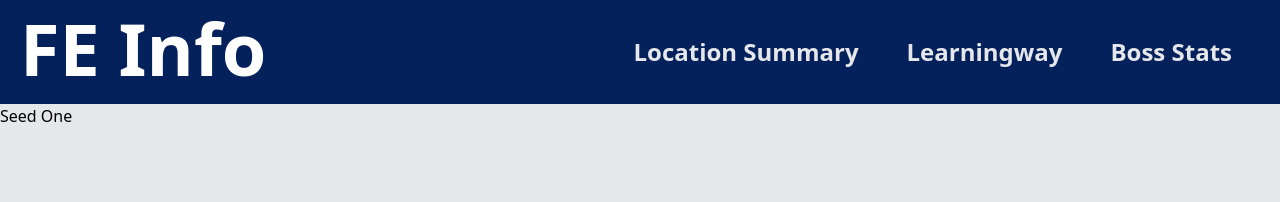
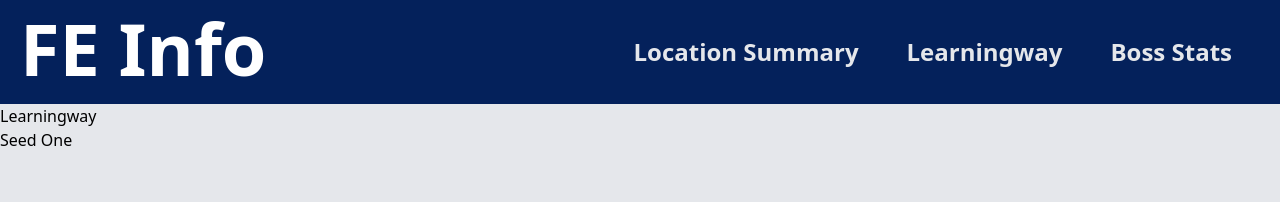
Before and after one commit to Antidale/ffiv_fe_boss_stats, a React (Vite) app: page /learningway in a window 1280 px wide. Shown: the top 202 px of the page. Built offline with nearby package versions, Linux system fonts and the light colour scheme; a web font is replaced by a local one.

Commit message:
starting to add some better structure for learningway

```diff
--- a/src/Learningway Page/LearningwayPage.jsx
+++ b/src/Learningway Page/LearningwayPage.jsx
@@ -1,9 +1,19 @@
 import React from 'react';
 
 const Learningway = () => (
-    <ul>
-        <li><a href="/public/learningway_seed_one.html">Seed One</a></li>
-    </ul>
+    <div className='mx-auto'>
+        <h1>Learningway</h1>
+        <article>
+            <section>
+                <h2></h2>
+            </section>
+            <ul>
+                <li><a href="/public/learningway_seed_one.html">Seed One</a></li>
+            </ul>
+        </article>
+    </div>
+
+
 
 )
 
```
